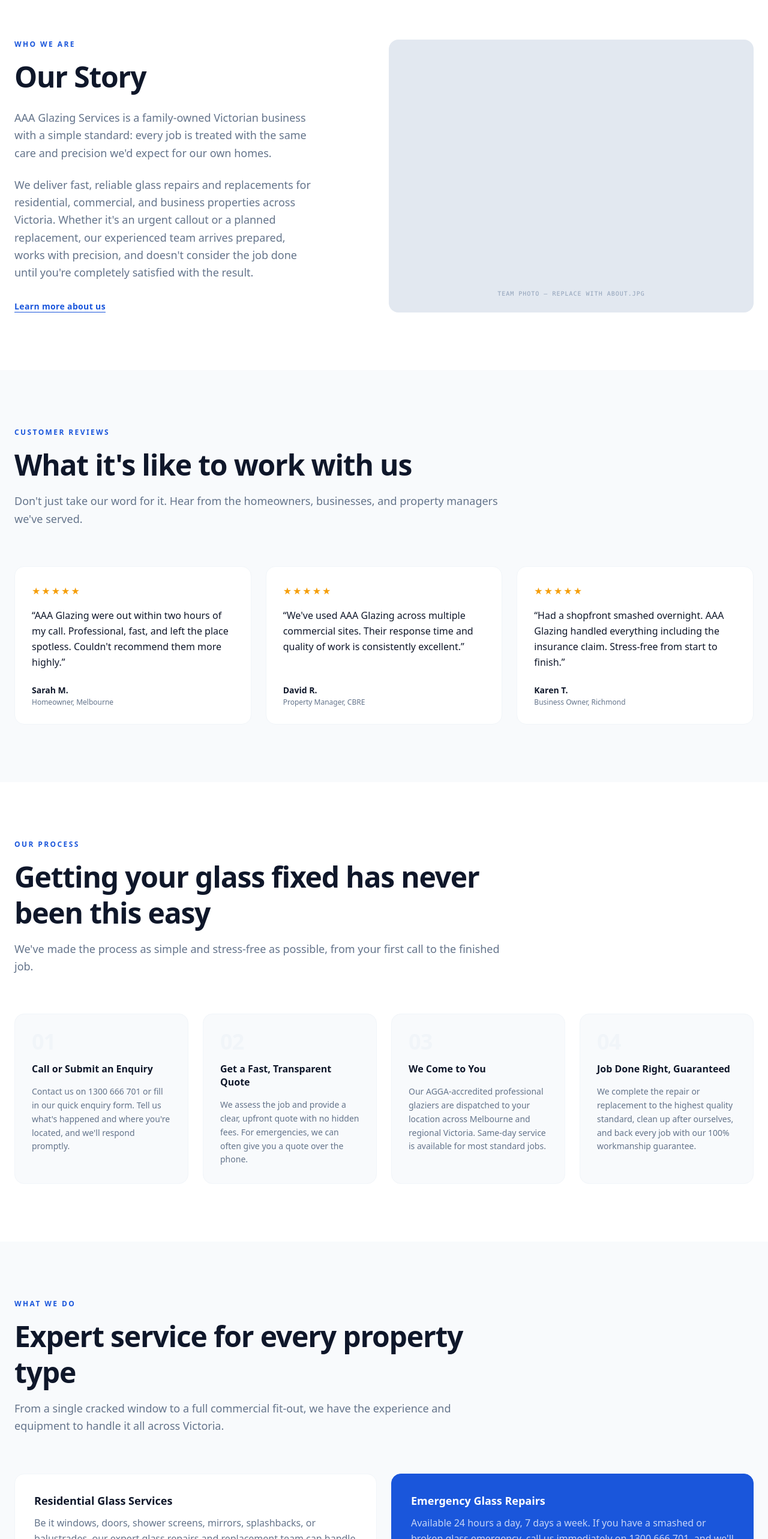
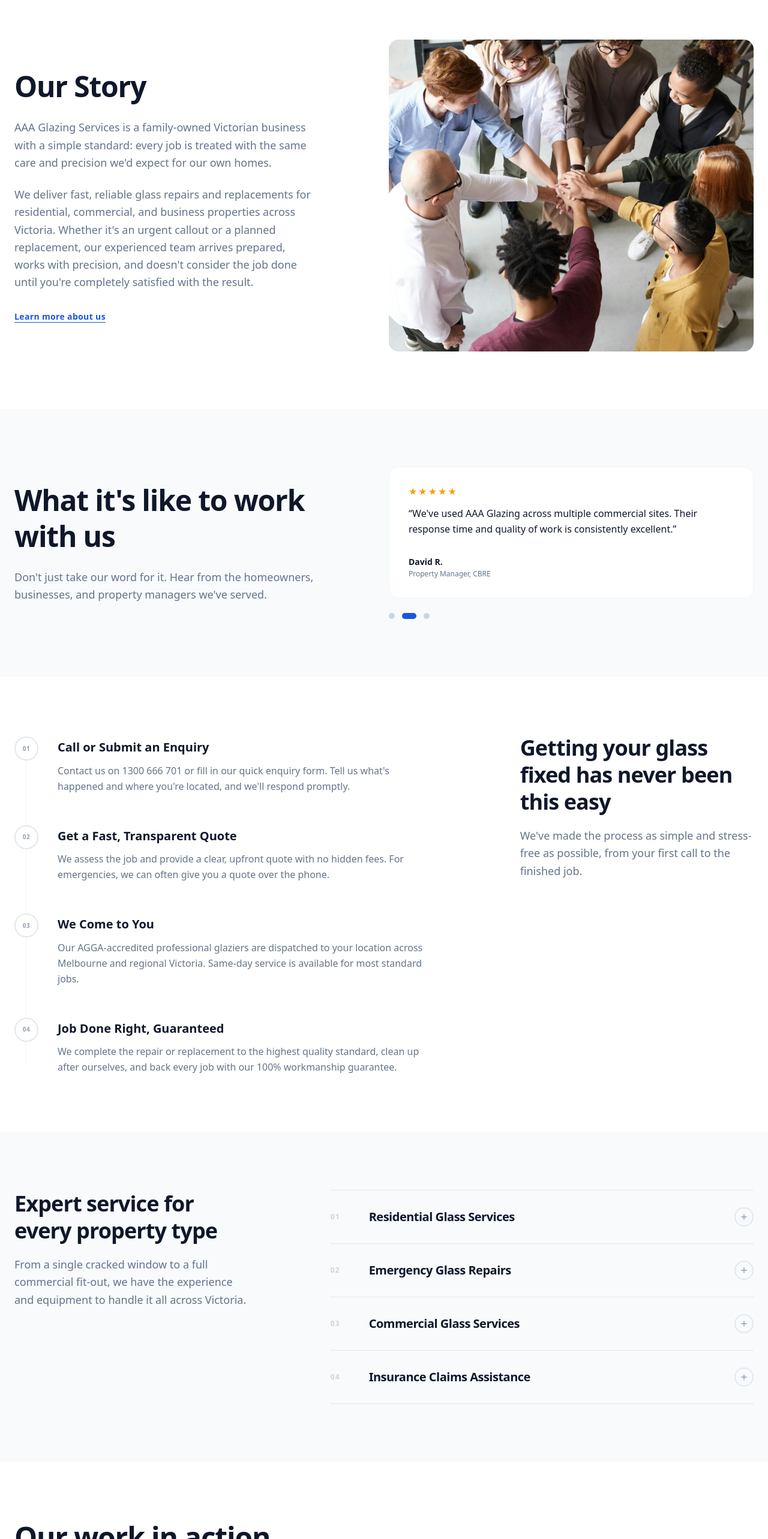
Before and after one commit to engelgatus/aaa-glazing-landing, a Next.js app: page / in a window 1280 px wide. Shown: the part 2304-4870 px from the top of the page at 60% size. Built offline with nearby package versions, Linux system fonts and the light colour scheme.

Commit message:
feat(sections): redesign About, FAQs, HowItWorks, Services, Testimonials; add about images

```diff
--- a/src/components/sections/About.tsx
+++ b/src/components/sections/About.tsx
@@ -1,7 +1,10 @@
 "use client";
 
-import { motion } from "framer-motion";
+import Image from "next/image";
+import { motion, AnimatePresence } from "framer-motion";
 import type { Variants } from "framer-motion";
+import { useEffect, useState } from "react";
+import basePath from "@/lib/basePath";
 
 const ease = [0.25, 0.1, 0.25, 1] as const;
 
@@ -14,25 +17,36 @@ const fadeUp: Variants = {
   }),
 };
 
+const images = [
+  {
+    src: `${basePath}/images/about-1.webp`,
+    alt: "AAA Glazing Services team at work",
+  },
+  {
+    src: `${basePath}/images/about-2.webp`,
+    alt: "AAA Glazing Services — quality glass repairs",
+  },
+];
+
+const SLIDE_INTERVAL = 4500;
+
 export default function About() {
+  const [index, setIndex] = useState(0);
+
+  useEffect(() => {
+    const timer = setInterval(() => {
+      setIndex((prev) => (prev + 1) % images.length);
+    }, SLIDE_INTERVAL);
+    return () => clearInterval(timer);
+  }, []);
+
   return (
     <section className="bg-white py-16 sm:py-20 md:py-24 px-6">
-      <div className="max-w-7xl mx-auto grid grid-cols-12 gap-4">
+      <div className="max-w-7xl mx-auto grid grid-cols-12 gap-4 items-center">
 
         <div className="col-span-12 md:col-span-5 flex flex-col justify-center">
-          <motion.p
+          <motion.h2
             custom={0}
-            initial="hidden"
-            whileInView="visible"
-            viewport={{ once: true }}
-            variants={fadeUp}
-            className="text-primary text-xs font-semibold uppercase tracking-[0.2em] mb-4"
-          >
-            Who We Are
-          </motion.p>
-
-          <motion.h2
-            custom={1}
             initial="hidden"
             whileInView="visible"
             viewport={{ once: true }}
@@ -43,7 +57,7 @@ export default function About() {
           </motion.h2>
 
           <motion.p
-            custom={2}
+            custom={1}
             initial="hidden"
             whileInView="visible"
             viewport={{ once: true }}
@@ -56,7 +70,7 @@ export default function About() {
           </motion.p>
 
           <motion.p
-            custom={3}
+            custom={2}
             initial="hidden"
             whileInView="visible"
             viewport={{ once: true }}
@@ -71,7 +85,7 @@ export default function About() {
           </motion.p>
 
           <motion.a
-            custom={4}
+            custom={3}
             initial="hidden"
             whileInView="visible"
             viewport={{ once: true }}
@@ -90,14 +104,26 @@ export default function About() {
             whileInView="visible"
             viewport={{ once: true }}
             variants={fadeUp}
-            className="w-full h-64 sm:h-80 md:h-full min-h-80 rounded-2xl overflow-hidden bg-slate-200"
+            className="relative w-full h-64 sm:h-80 md:h-130 rounded-2xl overflow-hidden"
           >
-            {/* TODO: replace with <Image fill src="/images/about.jpg" alt="AAA Glazing team" /> */}
-            <div className="w-full h-full bg-slate-200 flex items-end justify-center pb-6">
-              <span className="text-slate-400 text-[10px] font-mono uppercase tracking-widest">
-                Team photo — replace with about.jpg
-              </span>
-            </div>
+            <AnimatePresence mode="sync">
+              <motion.div
+                key={index}
+                initial={{ opacity: 0 }}
+                animate={{ opacity: 1, transition: { duration: 1.2, ease: "easeInOut" } }}
+                exit={{ opacity: 0, transition: { duration: 1.2, ease: "easeInOut" } }}
+                className="absolute inset-0"
+              >
+                <Image
+                  src={images[index].src}
+                  alt={images[index].alt}
+                  fill
+                  sizes="(max-width: 768px) 100vw, 50vw"
+                  quality={85}
+                  className="object-cover object-center"
+                />
+              </motion.div>
+            </AnimatePresence>
           </motion.div>
         </div>
 
--- a/src/components/sections/HowItWorks.tsx
+++ b/src/components/sections/HowItWorks.tsx
@@ -6,12 +6,21 @@ import type { Variants } from "framer-motion";
 const ease = [0.25, 0.1, 0.25, 1] as const;
 
 const fadeUp: Variants = {
-  hidden: { opacity: 0, y: 24 },
+  hidden: { opacity: 0, y: 32 },
   visible: (i: number) => ({
     opacity: 1,
     y: 0,
-    transition: { delay: i * 0.1, duration: 0.55, ease },
+    transition: { delay: i * 0.12, duration: 0.6, ease },
   }),
+};
+
+const fadeIn: Variants = {
+  hidden: { opacity: 0, x: 24 },
+  visible: {
+    opacity: 1,
+    x: 0,
+    transition: { duration: 0.7, ease },
+  },
 };
 
 const steps = [
@@ -44,66 +53,64 @@ const steps = [
 export default function HowItWorks() {
   return (
     <section className="bg-white py-16 sm:py-20 md:py-24 px-6">
-      <div className="max-w-7xl mx-auto grid grid-cols-12 gap-4">
+      <div className="max-w-7xl mx-auto grid grid-cols-12 gap-4 md:gap-8">
 
-        <div className="col-span-12 md:col-span-8 mb-10 md:mb-12">
-          <motion.p
-            custom={0}
-            initial="hidden"
-            whileInView="visible"
-            viewport={{ once: true }}
-            variants={fadeUp}
-            className="text-primary text-xs font-semibold uppercase tracking-[0.2em] mb-4"
-          >
-            Our Process
-          </motion.p>
+        {/* Left — vertical step list */}
+        <div className="col-span-12 md:col-span-7 md:col-start-1 relative order-last md:order-first">
 
-          <motion.h2
-            custom={1}
-            initial="hidden"
-            whileInView="visible"
-            viewport={{ once: true }}
-            variants={fadeUp}
-            className="text-3xl sm:text-4xl md:text-5xl font-bold text-text leading-tight tracking-tight mb-4"
-          >
-            Getting your glass fixed has never been this easy
-          </motion.h2>
+          {/* Connector line */}
+          <div className="absolute left-4.75 top-5 bottom-5 w-px bg-slate-100 hidden sm:block" />
 
-          <motion.p
-            custom={2}
-            initial="hidden"
-            whileInView="visible"
-            viewport={{ once: true }}
-            variants={fadeUp}
-            className="text-muted text-base sm:text-lg leading-relaxed"
-          >
-            We&apos;ve made the process as simple and stress-free as possible, from your
-            first call to the finished job.
-          </motion.p>
+          <div className="flex flex-col">
+            {steps.map((step, i) => (
+              <motion.div
+                key={step.number}
+                custom={i}
+                initial="hidden"
+                whileInView="visible"
+                viewport={{ once: true, margin: "-60px" }}
+                variants={fadeUp}
+                className="relative flex gap-6 sm:gap-8 pb-12 last:pb-0 group"
+              >
+                {/* Encircled dot */}
+                <div className="relative z-10 shrink-0 w-10 h-10 rounded-full border-2 border-slate-200 bg-white group-hover:border-primary group-hover:bg-primary transition-colors duration-300 flex items-center justify-center mt-1">
+                  <span className="text-[10px] font-bold text-slate-400 group-hover:text-white transition-colors duration-300 tracking-wider">
+                    {step.number}
+                  </span>
+                </div>
+
+                {/* Step content */}
+                <div className="flex-1 pt-2">
+                  <h3 className="text-text font-bold text-lg sm:text-xl leading-snug mb-3">
+                    {step.title}
+                  </h3>
+                  <p className="text-muted text-sm sm:text-base leading-relaxed">
+                    {step.description}
+                  </p>
+                </div>
+              </motion.div>
+            ))}
+          </div>
         </div>
 
-        <div className="col-span-12 grid grid-cols-1 sm:grid-cols-2 lg:grid-cols-4 gap-4 sm:gap-6">
-          {steps.map((step, i) => (
+        {/* Right — sticky heading, pinned for full step list height */}
+        <div className="col-span-12 md:col-span-4 md:col-start-9 order-first md:order-last">
+          <div className="md:sticky md:top-32">
             <motion.div
-              key={step.number}
-              custom={3 + i}
               initial="hidden"
               whileInView="visible"
               viewport={{ once: true }}
-              variants={fadeUp}
-              className="bg-surface border border-slate-100 rounded-2xl p-6 sm:p-7 flex flex-col gap-4"
+              variants={fadeIn}
             >
-              <span className="text-4xl font-bold text-slate-100 leading-none tracking-tight">
-                {step.number}
-              </span>
-              <h3 className="text-text font-semibold text-base leading-snug">
-                {step.title}
-              </h3>
-              <p className="text-muted text-sm leading-relaxed">
-                {step.description}
+              <h2 className="text-3xl sm:text-4xl font-bold text-text leading-tight tracking-tight mb-5">
+                Getting your glass fixed has never been this easy
+              </h2>
+              <p className="text-muted text-base sm:text-lg leading-relaxed">
+                We&apos;ve made the process as simple and stress-free as possible,
+                from your first call to the finished job.
               </p>
             </motion.div>
-          ))}
+          </div>
         </div>
 
       </div>
--- a/src/components/sections/Services.tsx
+++ b/src/components/sections/Services.tsx
@@ -1,6 +1,7 @@
 "use client";
 
-import { motion } from "framer-motion";
+import { useState } from "react";
+import { motion, AnimatePresence } from "framer-motion";
 import type { Variants } from "framer-motion";
 
 const ease = [0.25, 0.1, 0.25, 1] as const;
@@ -14,24 +15,37 @@ const fadeUp: Variants = {
   }),
 };
 
+const fadeIn: Variants = {
+  hidden: { opacity: 0, x: -24 },
+  visible: {
+    opacity: 1,
+    x: 0,
+    transition: { duration: 0.7, ease },
+  },
+};
+
 const services = [
   {
+    index: "01",
     title: "Residential Glass Services",
     description:
       "Be it windows, doors, shower screens, mirrors, splashbacks, or balustrades, our expert glass repairs and replacement team can handle all residential glass work with care, precision, and respect for your home.",
   },
   {
+    index: "02",
     title: "Emergency Glass Repairs",
     description:
       "Available 24 hours a day, 7 days a week. If you have a smashed or broken glass emergency, call us immediately on 1300 666 701, and we'll secure and restore your property fast.",
-    highlight: true,
+    cta: { label: "Call 1300 666 701", href: "tel:1300666701" },
   },
   {
+    index: "03",
     title: "Commercial Glass Services",
     description:
       "From office fit-outs to retail shopfronts and large-scale developments, we deliver reliable, precise commercial glass repair, replacement, and installation tailored to your business needs and timeline.",
   },
   {
+    index: "04",
     title: "Insurance Claims Assistance",
     description:
       "We manage the entire insurance claims process from start to finish, liaising directly with your insurer so you don't have to deal with the paperwork and back-and-forth.",
@@ -39,85 +53,122 @@ const services = [
 ];
 
 export default function Services() {
+  const [open, setOpen] = useState<string | null>(null);
+
+  const toggle = (index: string) => {
+    setOpen((prev) => (prev === index ? null : index));
+  };
+
   return (
     <section className="bg-surface py-16 sm:py-20 md:py-24 px-6">
-      <div className="max-w-7xl mx-auto grid grid-cols-12 gap-4">
+      <div className="max-w-7xl mx-auto grid grid-cols-12 gap-4 md:gap-8 items-start">
 
-        <div className="col-span-12 md:col-span-8 mb-10 md:mb-12">
-          <motion.p
-            custom={0}
+        {/* Left — sticky heading */}
+        <div className="col-span-12 md:col-span-4">
+          <div className="md:sticky md:top-32">
+            <motion.div
+              initial="hidden"
+              whileInView="visible"
+              viewport={{ once: true }}
+              variants={fadeIn}
+            >
+              <h2 className="text-3xl sm:text-4xl font-bold text-text leading-tight tracking-tight mb-5">
+                Expert service for every property type
+              </h2>
+              <p className="text-muted text-base sm:text-lg leading-relaxed">
+                From a single cracked window to a full commercial fit-out, we
+                have the experience and equipment to handle it all across
+                Victoria.
+              </p>
+            </motion.div>
+          </div>
+        </div>
+
+        {/* Right — accordion list */}
+        <div className="col-span-12 md:col-span-7 md:col-start-6 border-t border-slate-200">
+          {services.map((service, i) => {
+            const isOpen = open === service.index;
+
+            return (
+              <motion.div
+                key={service.index}
+                custom={i}
                 initial="hidden"
                 whileInView="visible"
                 viewport={{ once: true }}
                 variants={fadeUp}
-            className="text-primary text-xs font-semibold uppercase tracking-[0.2em] mb-4"
+                className="border-b border-slate-200"
               >
-            What We Do
-          </motion.p>
+                <button
+                  onClick={() => toggle(service.index)}
+                  className="w-full flex items-center gap-6 sm:gap-10 py-6 sm:py-7 text-left group"
+                  aria-expanded={isOpen}
+                >
+                  <span className="text-xs font-bold text-slate-300 tracking-widest w-6 shrink-0 group-hover:text-primary transition-colors duration-300">
+                    {service.index}
+                  </span>
 
-          <motion.h2
-            custom={1}
-            initial="hidden"
-            whileInView="visible"
-            viewport={{ once: true }}
-            variants={fadeUp}
-            className="text-3xl sm:text-4xl md:text-5xl font-bold text-text leading-tight tracking-tight mb-4"
-          >
-            Expert service for every property type
-          </motion.h2>
-
-          <motion.p
-            custom={2}
-            initial="hidden"
-            whileInView="visible"
-            viewport={{ once: true }}
-            variants={fadeUp}
-            className="text-muted text-base sm:text-lg leading-relaxed"
-          >
-            From a single cracked window to a full commercial fit-out, we have the
-            experience and equipment to handle it all across Victoria.
-          </motion.p>
-        </div>
-
-        <div className="col-span-12 grid grid-cols-1 sm:grid-cols-2 gap-4 sm:gap-6">
-          {services.map((service, i) => (
-            <motion.div
-              key={service.title}
-              custom={3 + i}
-              initial="hidden"
-              whileInView="visible"
-              viewport={{ once: true }}
-              variants={fadeUp}
-              className={`rounded-2xl p-6 sm:p-8 flex flex-col gap-3 ${
-                service.highlight
-                  ? "bg-primary border border-primary"
-                  : "bg-white border border-slate-100"
-              }`}
-            >
-              <h3
-                className={`font-semibold text-base sm:text-lg leading-snug ${
-                  service.highlight ? "text-white" : "text-text"
+                  <span
+                    className={`flex-1 text-lg sm:text-xl font-bold leading-snug tracking-tight transition-colors duration-300 ${
+                      isOpen ? "text-primary" : "text-text group-hover:text-primary"
                     }`}
                   >
                     {service.title}
-              </h3>
-              <p
-                className={`text-sm sm:text-base leading-relaxed ${
-                  service.highlight ? "text-white/75" : "text-muted"
+                  </span>
+
+                  <span
+                    className={`shrink-0 w-8 h-8 rounded-full border-2 flex items-center justify-center transition-all duration-300 ${
+                      isOpen
+                        ? "border-primary bg-primary rotate-45"
+                        : "border-slate-200 group-hover:border-primary"
                     }`}
                   >
+                    <svg
+                      width="10"
+                      height="10"
+                      viewBox="0 0 10 10"
+                      fill="none"
+                      className={`transition-colors duration-300 ${
+                        isOpen ? "text-white" : "text-slate-400 group-hover:text-primary"
+                      }`}
+                    >
+                      <path
+                        d="M5 1V9M1 5H9"
+                        stroke="currentColor"
+                        strokeWidth="1.5"
+                        strokeLinecap="round"
+                      />
+                    </svg>
+                  </span>
+                </button>
+
+                <AnimatePresence initial={false}>
+                  {isOpen && (
+                    <motion.div
+                      initial={{ height: 0, opacity: 0 }}
+                      animate={{ height: "auto", opacity: 1, transition: { duration: 0.35, ease } }}
+                      exit={{ height: 0, opacity: 0, transition: { duration: 0.25, ease } }}
+                      className="overflow-hidden"
+                    >
+                      <div className="pl-16 sm:pl-20 pb-7 flex flex-col gap-4">
+                        <p className="text-muted text-sm sm:text-base leading-relaxed">
                           {service.description}
                         </p>
-              {service.highlight && (
+                        {service.cta && (
                           <a
-                  href="tel:1300666701"
-                  className="mt-2 self-start bg-accent text-text font-bold text-sm px-6 py-3 rounded-full hover:opacity-90 transition-opacity duration-200"
+                            href={service.cta.href}
+                            className="self-start bg-primary text-white font-bold text-sm px-6 py-3 rounded-full hover:opacity-90 transition-opacity duration-200"
                           >
-                  Call 1300 666 701
+                            {service.cta.label}
                           </a>
                         )}
+                      </div>
                     </motion.div>
-          ))}
+                  )}
+                </AnimatePresence>
+              </motion.div>
+            );
+          })}
         </div>
 
       </div>
--- a/src/components/sections/Testimonials.tsx
+++ b/src/components/sections/Testimonials.tsx
@@ -1,6 +1,7 @@
 "use client";
 
-import { motion } from "framer-motion";
+import { useState, useEffect, useCallback } from "react";
+import { motion, AnimatePresence } from "framer-motion";
 import type { Variants } from "framer-motion";
 
 const ease = [0.25, 0.1, 0.25, 1] as const;
@@ -11,6 +12,23 @@ const fadeUp: Variants = {
     opacity: 1,
     y: 0,
     transition: { delay: i * 0.1, duration: 0.55, ease },
+  }),
+};
+
+const cardVariants = {
+  enter: (dir: number) => ({
+    x: dir > 0 ? 60 : -60,
+    opacity: 0,
+  }),
+  center: {
+    x: 0,
+    opacity: 1,
+    transition: { duration: 0.45, ease },
+  },
+  exit: (dir: number) => ({
+    x: dir > 0 ? -60 : 60,
+    opacity: 0,
+    transition: { duration: 0.3, ease },
   }),
 };
 
@@ -38,78 +56,121 @@ const testimonials = [
   },
 ];
 
+const AUTO_INTERVAL = 4000;
+const RESUME_DELAY = 5000;
+
 function StarRating({ rating }: { rating: number }) {
   return (
     <div className="flex gap-0.5 mb-4">
       {Array.from({ length: rating }).map((_, i) => (
-        <span key={i} className="text-accent text-base">&#9733;</span>
+        <span key={i} className="text-accent text-base leading-none">&#9733;</span>
       ))}
     </div>
   );
 }
 
 export default function Testimonials() {
+  const [index, setIndex] = useState(0);
+  const [direction, setDirection] = useState(1);
+  const [paused, setPaused] = useState(false);
+
+  const advance = useCallback(() => {
+    setDirection(1);
+    setIndex((prev) => (prev + 1) % testimonials.length);
+  }, []);
+
+  const goTo = (next: number) => {
+    setDirection(next > index ? 1 : -1);
+    setIndex(next);
+    setPaused(true);
+  };
+
+  useEffect(() => {
+    if (paused) {
+      const resume = setTimeout(() => setPaused(false), RESUME_DELAY);
+      return () => clearTimeout(resume);
+    }
+  }, [paused]);
+
+  useEffect(() => {
+    if (paused) return;
+    const timer = setInterval(advance, AUTO_INTERVAL);
+    return () => clearInterval(timer);
+  }, [paused, advance]);
+
+  const t = testimonials[index];
+
   return (
     <section className="bg-surface py-16 sm:py-20 md:py-24 px-6">
-      <div className="max-w-7xl mx-auto grid grid-cols-12 gap-4">
+      <div className="max-w-7xl mx-auto grid grid-cols-12 gap-4 items-center">
 
-        <div className="col-span-12 md:col-span-8 mb-10 md:mb-12">
-          <motion.p
+        <div className="col-span-12 md:col-span-5">
+          <motion.h2
             custom={0}
             initial="hidden"
             whileInView="visible"
             viewport={{ once: true }}
             variants={fadeUp}
-            className="text-primary text-xs font-semibold uppercase tracking-[0.2em] mb-4"
-          >
-            Customer Reviews
-          </motion.p>
-
-          <motion.h2
-            custom={1}
-            initial="hidden"
-            whileInView="visible"
-            viewport={{ once: true }}
-            variants={fadeUp}
-            className="text-3xl sm:text-4xl md:text-5xl font-bold text-text leading-tight tracking-tight mb-4"
+            className="text-3xl sm:text-4xl md:text-5xl font-bold text-text leading-tight tracking-tight mb-6"
           >
             What it&apos;s like to work with us
           </motion.h2>
 
           <motion.p
-            custom={2}
+            custom={1}
             initial="hidden"
             whileInView="visible"
             viewport={{ once: true }}
             variants={fadeUp}
             className="text-muted text-base sm:text-lg leading-relaxed"
           >
-            Don&apos;t just take our word for it. Hear from the homeowners, businesses,
-            and property managers we&apos;ve served.
+            Don&apos;t just take our word for it. Hear from the homeowners,
+            businesses, and property managers we&apos;ve served.
           </motion.p>
         </div>
 
-        <div className="col-span-12 grid grid-cols-1 sm:grid-cols-2 lg:grid-cols-3 gap-4 sm:gap-6">
-          {testimonials.map((t, i) => (
+        <div className="col-span-12 md:col-span-6 md:col-start-7 flex flex-col gap-6">
+
+          <div className="relative overflow-hidden h-60 sm:h-55">
+            <AnimatePresence mode="wait" custom={direction}>
               <motion.div
-              key={t.name}
-              custom={3 + i}
-              initial="hidden"
-              whileInView="visible"
-              viewport={{ once: true }}
-              variants={fadeUp}
-              className="bg-white border border-slate-100 rounded-2xl p-6 sm:p-7 flex flex-col"
+                key={index}
+                custom={direction}
+                variants={cardVariants}
+                initial="enter"
+                animate="center"
+                exit="exit"
+                className="absolute inset-0 bg-white border border-slate-100 rounded-2xl p-6 sm:p-8 flex flex-col"
               >
                 <StarRating rating={t.rating} />
+
                 <p className="text-text text-sm sm:text-base leading-relaxed flex-1 mb-6">
                   &ldquo;{t.quote}&rdquo;
                 </p>
+
                 <div>
                   <p className="text-text font-semibold text-sm">{t.name}</p>
                   <p className="text-muted text-xs mt-0.5">{t.title}</p>
                 </div>
               </motion.div>
+            </AnimatePresence>
+          </div>
+
+          <div className="flex items-center gap-3">
+            {testimonials.map((_, i) => (
+              <button
+                key={i}
+                onClick={() => goTo(i)}
+                aria-label={`Go to testimonial ${i + 1}`}
+                className={`rounded-full transition-all duration-300 ${
+                  i === index
+                    ? "bg-primary w-6 h-2.5"
+                    : "bg-slate-300 hover:bg-slate-400 w-2.5 h-2.5"
+                }`}
+              />
             ))}
+          </div>
+
         </div>
 
       </div>
```
Also changed, not shown: src/components/sections/FAQs.tsx (+31 -22 lines), public/images/about-1.webp (added), public/images/about-2.webp (added). Lines whose indentation alone changed are shown as unchanged.
